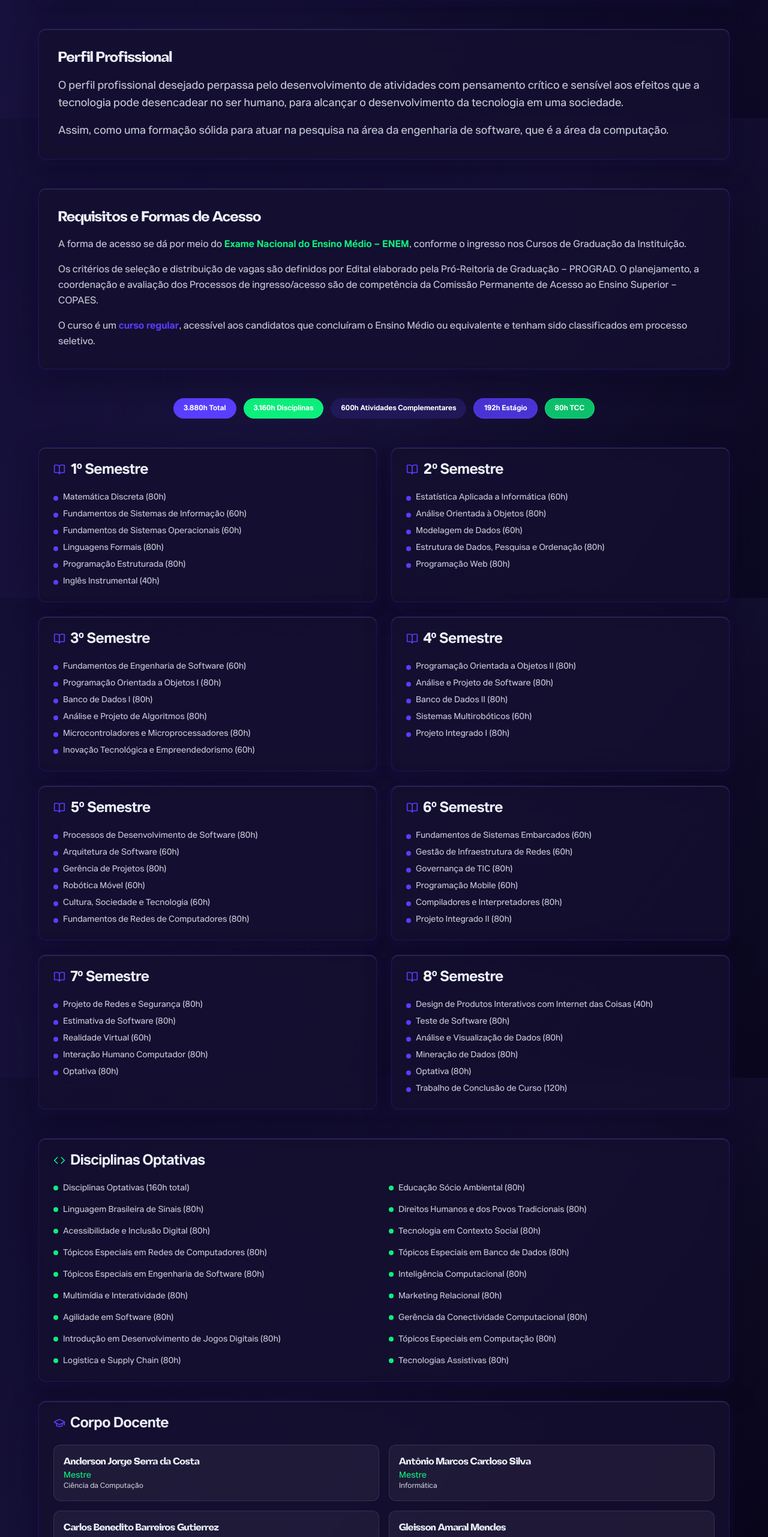
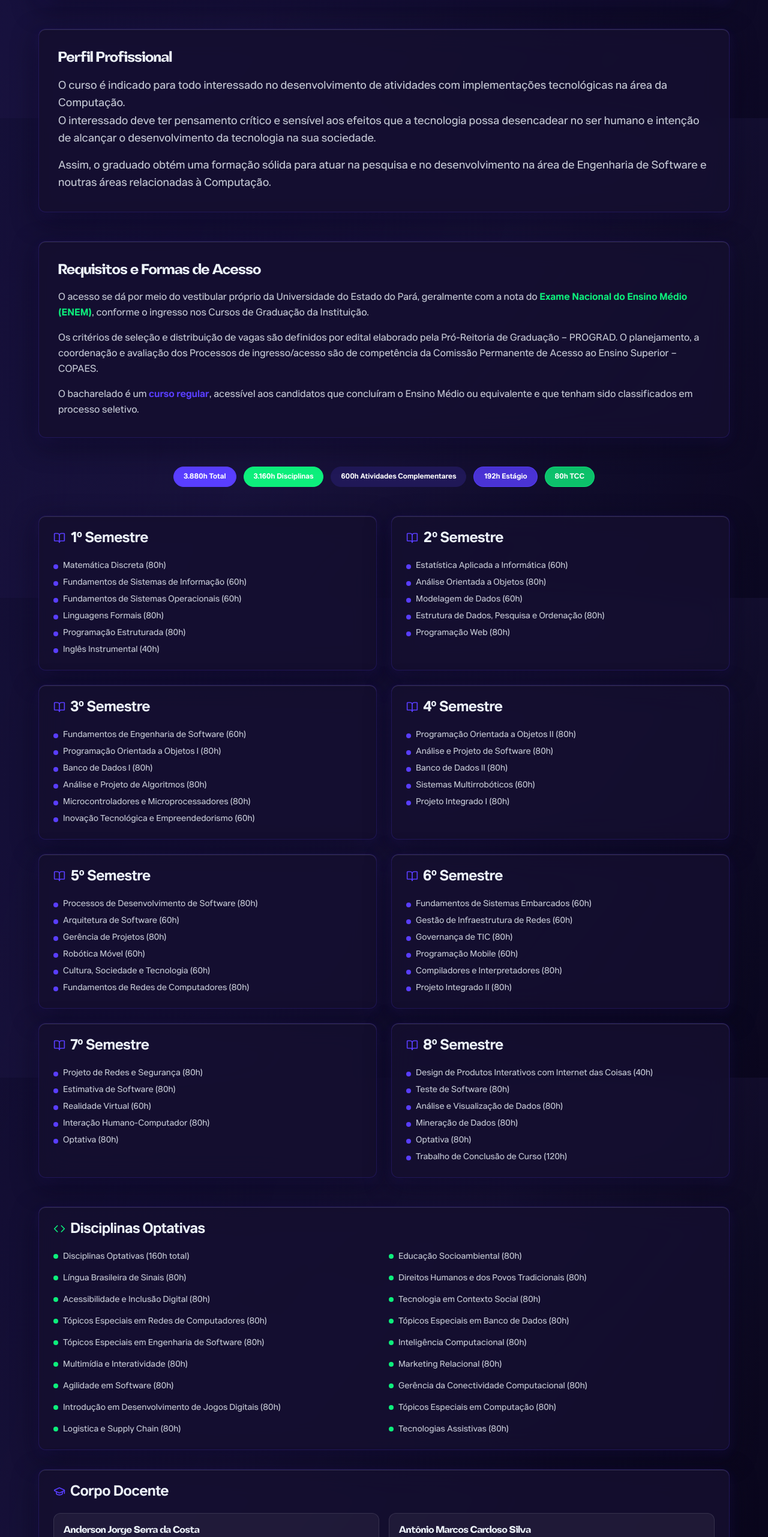
Before and after one commit to marcellosant/caesoft.github.io, a Next.js app: page / in a window 1280 px wide. Shown: the part 5403-7966 px from the top of the page at 60% size. Built offline with nearby package versions, Linux system fonts and the light colour scheme.

Commit message:
Update about-course-section.tsx
Detalhamento da formação académica do professorado e reestruturação sintática do texto da seção 'Perfil Profissional'.

```diff
--- a/components/sections/about-course-section.tsx
+++ b/components/sections/about-course-section.tsx
@@ -22,7 +22,7 @@ const disciplinesBySemester = [
     semester: "2º Semestre",
     subjects: [
       "Estatística Aplicada a Informática (60h)",
-      "Análise Orientada à Objetos (80h)",
+      "Análise Orientada a Objetos (80h)",
       "Modelagem de Dados (60h)",
       "Estrutura de Dados, Pesquisa e Ordenação (80h)",
       "Programação Web (80h)"
@@ -45,7 +45,7 @@ const disciplinesBySemester = [
       "Programação Orientada a Objetos II (80h)",
       "Análise e Projeto de Software (80h)",
       "Banco de Dados II (80h)",
-      "Sistemas Multirobóticos (60h)",
+      "Sistemas Multirrobóticos (60h)",
       "Projeto Integrado I (80h)"
     ]
   },
@@ -77,7 +77,7 @@ const disciplinesBySemester = [
       "Projeto de Redes e Segurança (80h)",
       "Estimativa de Software (80h)",
       "Realidade Virtual (60h)",
-      "Interação Humano Computador (80h)",
+      "Interação Humano-Computador (80h)",
       "Optativa (80h)"
     ]
   },
@@ -95,22 +95,22 @@ const disciplinesBySemester = [
 ]
 
 const professors = [
-  { name: "Anderson Jorge Serra da Costa", title: "Mestre", specialization: "Ciência da Computação" },
-  { name: "Antônio Marcos Cardoso Silva", title: "Mestre", specialization: "Informática" },
-  { name: "Carlos Benedito Barreiros Gutierrez", title: "Mestre", specialization: "Ciências Ambientais" },
-  { name: "Gleisson Amaral Mendes", title: "Mestre", specialization: "Engenharia Industrial" },
-  { name: "Ítalo Flexa Di Paolo", title: "Mestre", specialization: "Engenharia Elétrica" },
-  { name: "Jairo Fadul de Lima", title: "Mestre", specialization: "Engenharia de Processos" },
-  { name: "Paulo Sérgio Rodrigues Lima", title: "Doutor", specialization: "Engenharia Elétrica com ênfase em Computação Aplicada" },
-  { name: "Renato Ferreira Carr", title: "Mestre", specialization: "Educação e Ciências da Computação" },
-  { name: "Thiago Nicolau Magalhães de Souza Conte", title: "Mestre", specialization: "Engenharia Elétrica - Inteligência Computacional" },
-  { name: "Wanderson Alexandre da Silva Quinto", title: "Mestre", specialization: "Engenharia Elétrica" }
+  { name: "Anderson Jorge Serra da Costa", title: "Mestre", specialization: "Ciência da Computação (UFPA)" },
+  { name: "Antônio Marcos Cardoso Silva", title: "Mestre", specialization: "Informática (UFPR)" },
+  { name: "Carlos Benedito Barreiros Gutierrez", title: "Doutor e Mestre", specialization: "Dr., Me. Ciências Ambientais (UFPA)" },
+  { name: "Gleisson Amaral Mendes", title: "Mestre e Especialista", specialization: "Me. Engenharia Industrial (UFPA), Es. Redes de Computadores (Unama)" },
+  { name: "Ítalo Flexa Di Paolo", title: "Doutor e Mestre", specialization: "Dr. Engenharia Elétrica: Computação Aplicada (UFPA), Me. Engenharia Elétrica: Sistemas de Energia Elétrica (UFPA)" },
+  { name: "Jairo Fadul de Lima", title: "Mestre e Especialista", specialization: "Me. Engenharia de Processos (UFPA), Es. Análise de Sistemas (UFPA)" },
+  { name: "Paulo Sérgio Rodrigues Lima", title: "Doutor, Mestre e Especialista", specialization: "Dr. Engenharia Elétrica com ênfase em Computação Aplicada (UFPA), Me. Ciências da Computação (UFRGS), Es. Analytics e Business Intelligence (PUC-MG)" },
+  { name: "Renato Ferreira Carr", title: "Mestre e Especialista", specialization: "Me. Ciencias de la Computación (Universidad de la Habana), Me. Educação (Unesa), Es. Direito Educacional (FUI), Es. Engenharia de Segurança do Trabalho (PUC-GO), Es. Telecomunicações (Unesa), Es. Análise de Sistemas (Unesa)" },
+  { name: "Thiago Nicolau Magalhães de Souza Conte", title: "Doutor, Mestre e Especialista", specialization: "Dr. Engenharia Elétrica - Inteligência Computacional (UFPA), Me. Engenharia Elétrica (UFPA), Es. Docência para a Educação Profissional (SENAC), Es. Desenvolvimento de Sistemas Baseado em Software Livre (Unama)" },
+  { name: "Wanderson Alexandre da Silva Quinto", title: "Doutor, Mestre e Especialista", specialization: "Dr. Psicologia (UFPA), Me. Engenharia Elétrica (UFPA), Es. Habilidades e Competências Docentes (FACI), Es. Redes de Computadores (UFPA)" }
 ]
 
 const optionalSubjects = [
   "Disciplinas Optativas (160h total)",
-  "Educação Sócio Ambiental (80h)",
-  "Linguagem Brasileira de Sinais (80h)",
+  "Educação Socioambiental (80h)",
+  "Língua Brasileira de Sinais (80h)",
   "Direitos Humanos e dos Povos Tradicionais (80h)",
   "Acessibilidade e Inclusão Digital (80h)",
   "Tecnologia em Contexto Social (80h)",
@@ -192,10 +192,12 @@ export const AboutCourseSection = () => {
               <CardContent className="p-8">
                 <h3 className="text-2xl font-bold text-caesoft-light mb-4">Perfil Profissional</h3>
                 <p className="text-light-dimmed leading-relaxed text-lg mb-4">
-                  O perfil profissional desejado perpassa pelo desenvolvimento de atividades com pensamento crítico e sensível aos efeitos que a tecnologia pode desencadear no ser humano, para alcançar o desenvolvimento da tecnologia em uma sociedade.
+                  O curso é indicado para todo interessado no desenvolvimento de atividades com implementações tecnológicas na área da Computação.
+                  <br></br>
+                   O interessado deve ter pensamento crítico e sensível aos efeitos que a tecnologia possa desencadear no ser humano e intenção de alcançar o desenvolvimento da tecnologia na sua sociedade.
                 </p>
                 <p className="text-light-dimmed leading-relaxed text-lg">
-                  Assim, como uma formação sólida para atuar na pesquisa na área da engenharia de software, que é a área da computação.
+                  Assim, o graduado obtém uma formação sólida para atuar na pesquisa e no desenvolvimento na área de Engenharia de Software e noutras áreas relacionadas à Computação.
                 </p>
               </CardContent>
             </Card>
@@ -208,13 +210,13 @@ export const AboutCourseSection = () => {
                 <h3 className="text-2xl font-bold text-caesoft-light mb-4">Requisitos e Formas de Acesso</h3>
                 <div className="space-y-4">
                   <p className="text-light-dimmed leading-relaxed">
-                    A forma de acesso se dá por meio do <strong className="text-caesoft-green">Exame Nacional do Ensino Médio – ENEM</strong>, conforme o ingresso nos Cursos de Graduação da Instituição.
+                    O acesso se dá por meio do vestibular próprio da Universidade do Estado do Pará, geralmente com a nota do <strong className="text-caesoft-green">Exame Nacional do Ensino Médio (ENEM)</strong>, conforme o ingresso nos Cursos de Graduação da Instituição.
                   </p>
                   <p className="text-light-dimmed leading-relaxed">
-                    Os critérios de seleção e distribuição de vagas são definidos por Edital elaborado pela Pró-Reitoria de Graduação – PROGRAD. O planejamento, a coordenação e avaliação dos Processos de ingresso/acesso são de competência da Comissão Permanente de Acesso ao Ensino Superior – COPAES.
+                    Os critérios de seleção e distribuição de vagas são definidos por edital elaborado pela Pró-Reitoria de Graduação – PROGRAD. O planejamento, a coordenação e avaliação dos Processos de ingresso/acesso são de competência da Comissão Permanente de Acesso ao Ensino Superior – COPAES.
                   </p>
                   <p className="text-light-dimmed leading-relaxed">
-                    O curso é um <strong className="text-caesoft-purple">curso regular</strong>, acessível aos candidatos que concluíram o Ensino Médio ou equivalente e tenham sido classificados em processo seletivo.
+                    O bacharelado é um <strong className="text-caesoft-purple">curso regular</strong>, acessível aos candidatos que concluíram o Ensino Médio ou equivalente e que tenham sido classificados em processo seletivo.
                   </p>
                 </div>
               </CardContent>
```
